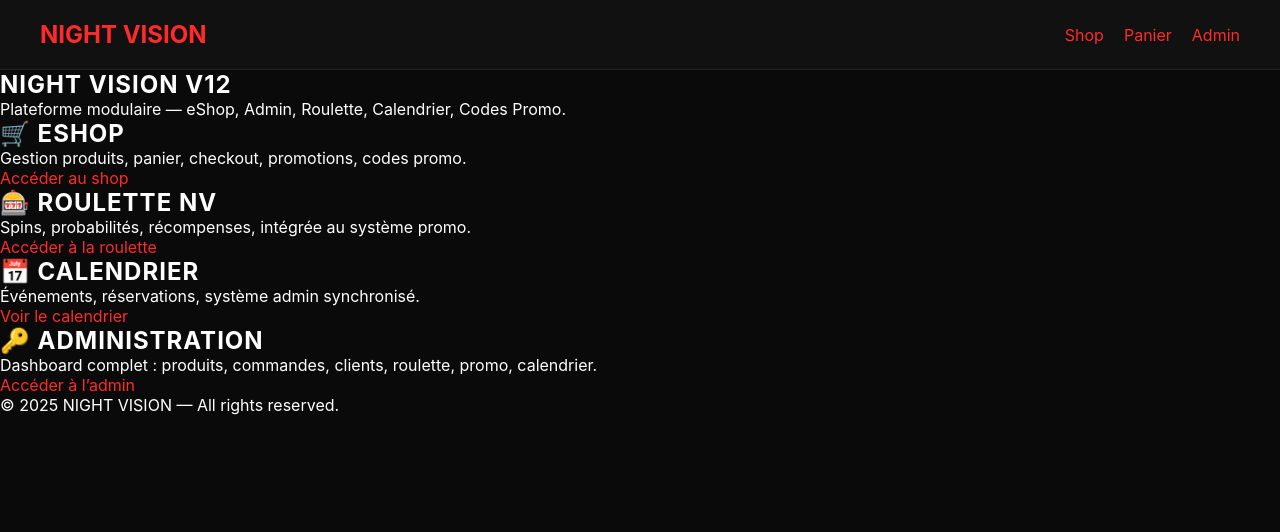
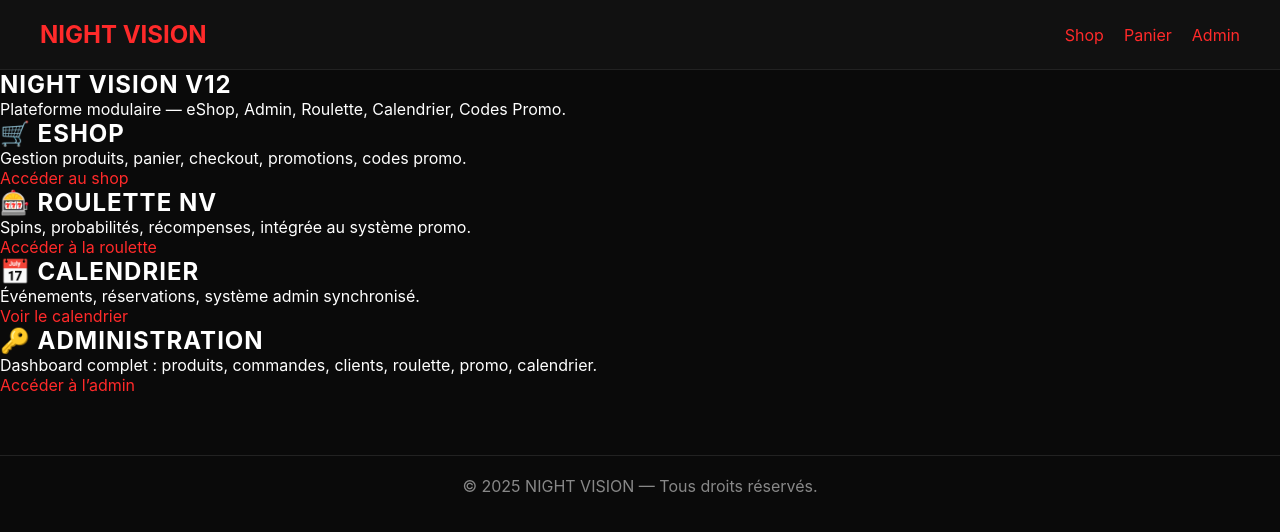
Before and after one commit to gaetanfionda-bot/NV12_FIXED_FINAL.zip, a Next.js app: page / in a window 1280 px wide. Shown: the top 532 px of the page. Built offline with nearby package versions, Linux system fonts and the light colour scheme.

Commit message:
Update Footer.jsx

```diff
--- a/components/Footer.jsx
+++ b/components/Footer.jsx
@@ -1,7 +1,15 @@
 export default function Footer() {
   return (
-    <footer className="w-full py-10 mt-20 text-center border-t border-white/10 text-sm text-neutral-400">
-      <p>© {new Date().getFullYear()} NIGHT VISION — All rights reserved.</p>
+    <footer
+      style={{
+        marginTop: 60,
+        padding: 20,
+        textAlign: "center",
+        borderTop: "1px solid #222",
+        color: "#888",
+      }}
+    >
+      © {new Date().getFullYear()} NIGHT VISION — Tous droits réservés.
     </footer>
   );
 }
```
